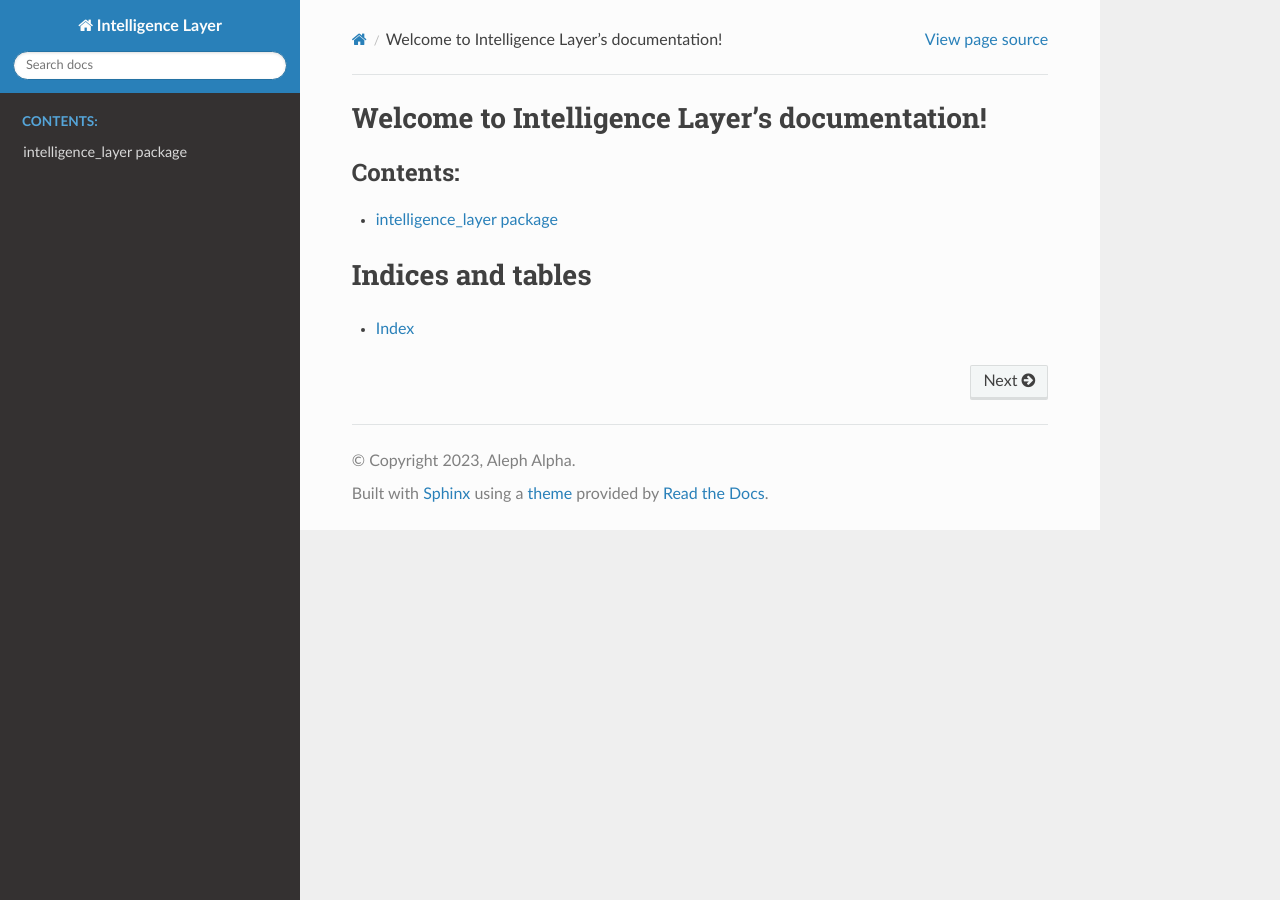
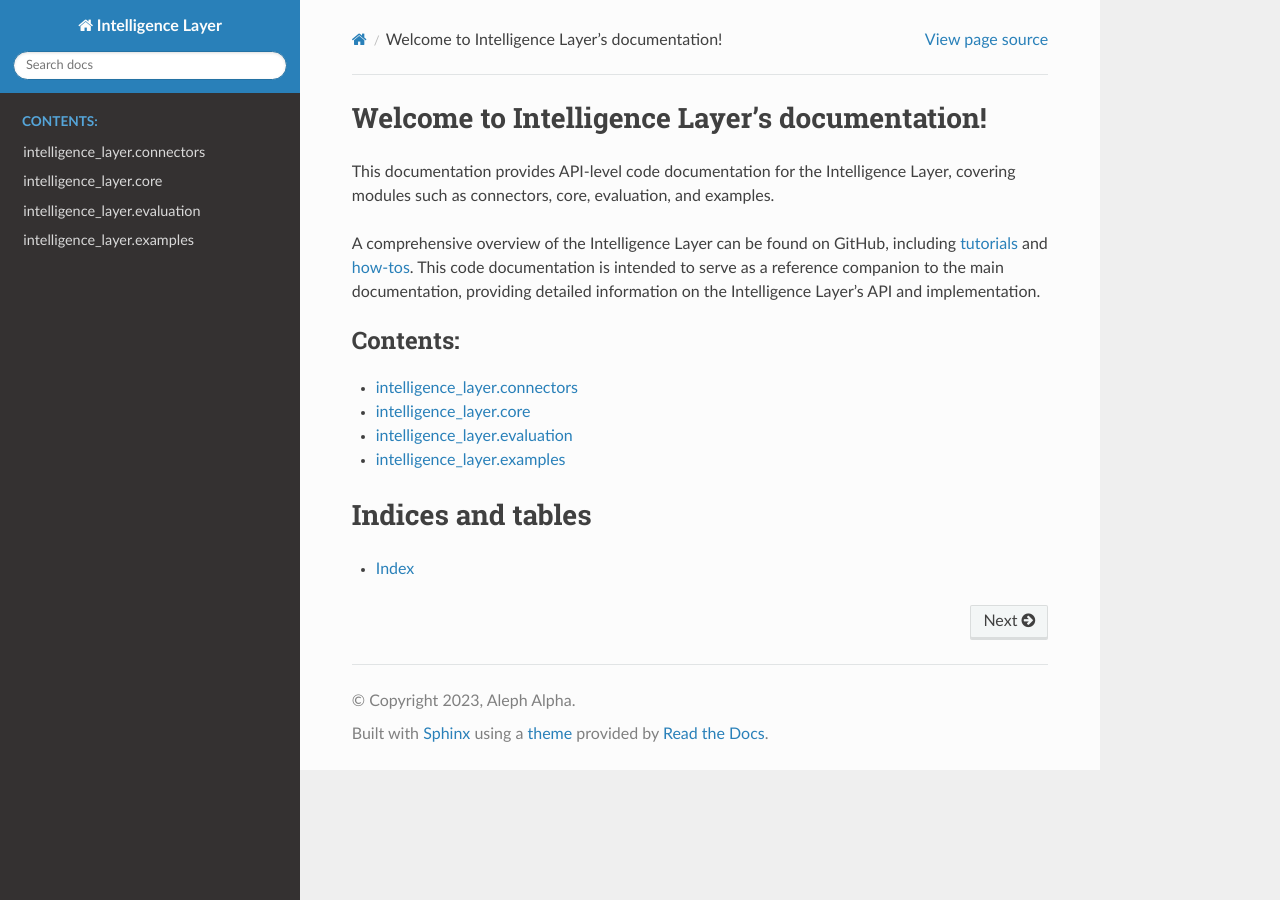
Before and after one commit to Aleph-Alpha/intelligence-layer-sdk, a Sphinx documentation site: the page built from docs/index.rst, in a window 1280 px wide. Built offline with Sphinx 7.4.7 and the Read the Docs theme 2.0.0, drawn with Linux system fonts in a browser that asks for light colours.

Commit message:
feat: reduce clicks in read-the-docs, update readme links

```diff
--- a/docs/index.rst
+++ b/docs/index.rst
@@ -6,11 +6,20 @@
 Welcome to Intelligence Layer's documentation!
 ==============================================
 
+This documentation provides API-level code documentation for the Intelligence Layer, covering modules such as connectors, core, evaluation, and examples.
+
+A comprehensive overview of the Intelligence Layer can be found on GitHub, including `tutorials <https://github.com/Aleph-Alpha/intelligence-layer-sdk/tree/main?tab=readme-ov-file#tutorial-notebooks>`_ and `how-tos <https://github.com/Aleph-Alpha/intelligence-layer-sdk/tree/main?tab=readme-ov-file#how-tos>`_.
+This code documentation is intended to serve as a reference companion to the main documentation, providing detailed information on the Intelligence Layer's API and implementation.
+
 .. toctree::
    :maxdepth: 1
    :caption: Contents:
 
-   intelligence_layer
+   intelligence_layer.connectors
+   intelligence_layer.core
+   intelligence_layer.evaluation
+   intelligence_layer.examples
+
 
 Indices and tables
 ==================
--- a/docs/intelligence_layer.connectors.rst
+++ b/docs/intelligence_layer.connectors.rst
@@ -1,4 +1,4 @@
-intelligence\_layer.connectors package
+intelligence\_layer.connectors
 ======================================
 
 Module contents
--- a/docs/intelligence_layer.core.rst
+++ b/docs/intelligence_layer.core.rst
@@ -1,4 +1,4 @@
-intelligence\_layer.core package
+intelligence\_layer.core
 ================================
 
 Module contents
--- a/docs/intelligence_layer.evaluation.rst
+++ b/docs/intelligence_layer.evaluation.rst
@@ -1,4 +1,4 @@
-intelligence\_layer.evaluation package
+intelligence\_layer.evaluation
 ======================================
 
 
--- a/docs/intelligence_layer.use_cases.rst
+++ b/docs/intelligence_layer.examples.rst
@@ -1,4 +1,4 @@
-intelligence\_layer.use\_cases package
+intelligence\_layer.examples
 ======================================
 
 
```
Also changed, not shown: README.md (+15 -15 lines), docs/intelligence_layer.rst (deleted, +0 -18 lines).
